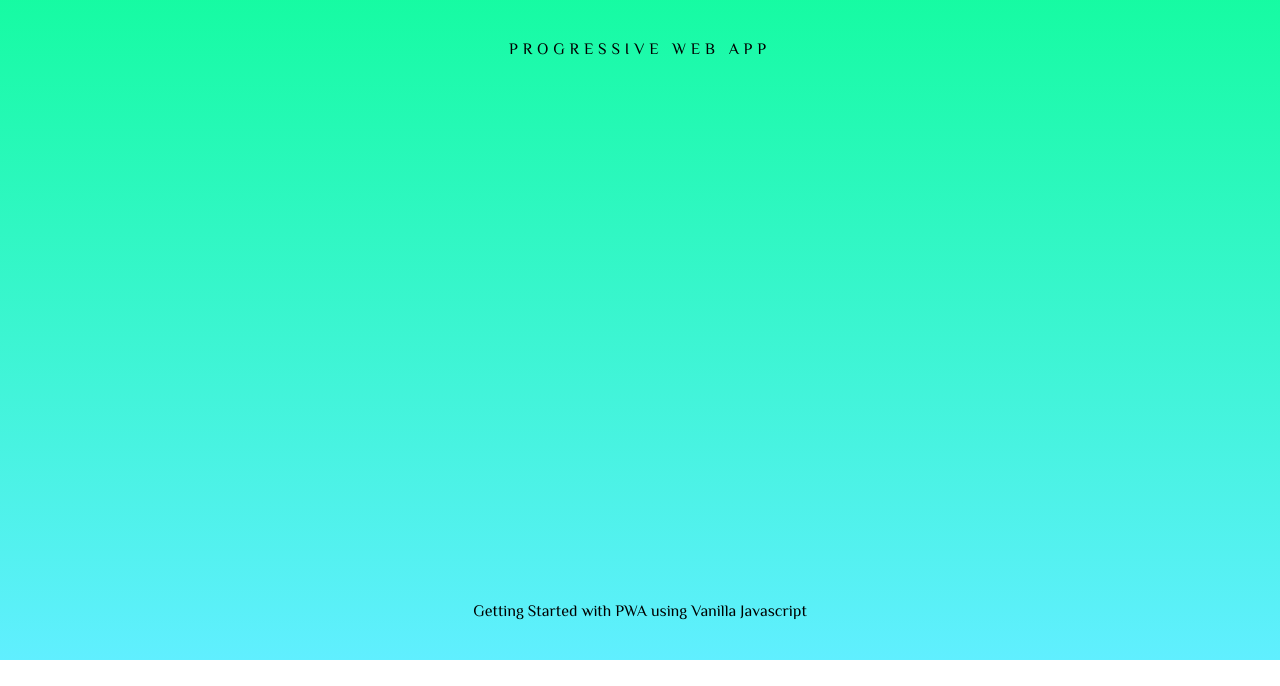
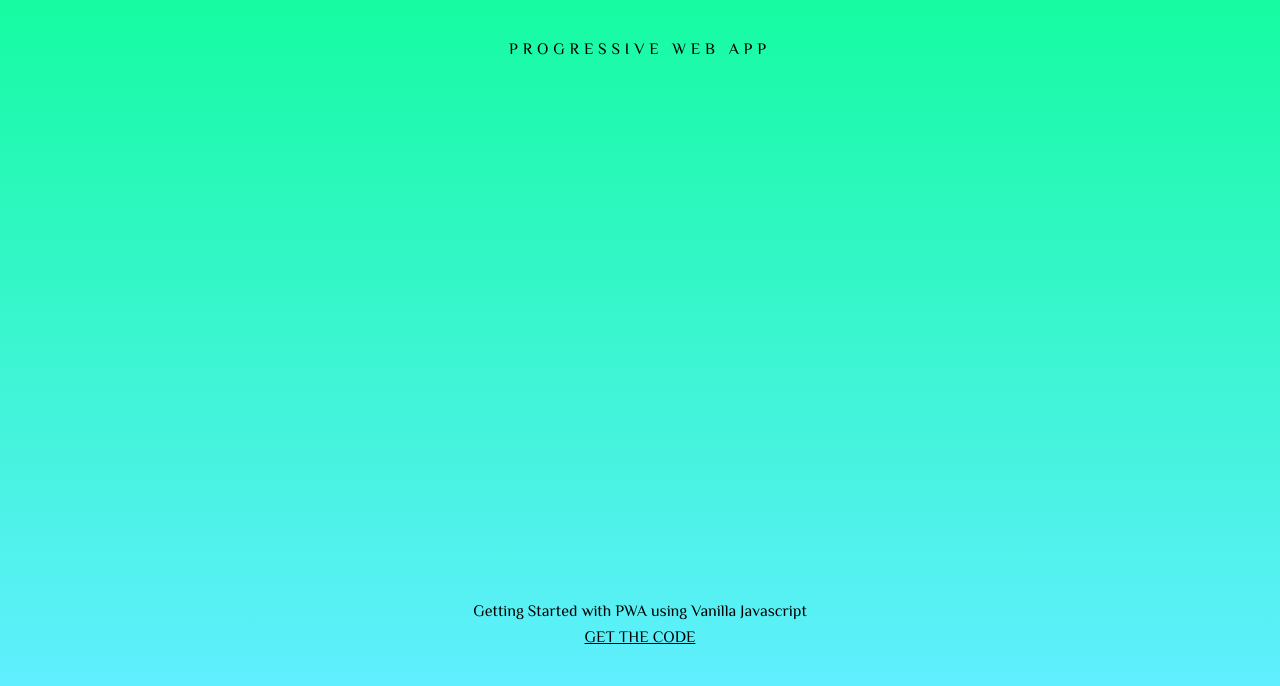
Before and after one commit to d3vkk/ladies-of-lux-pwa, a plain HTML site: page index.html in a window 1280 px wide. Shown: the part 198-884 px from the top of the page. Before the commit the page ends 858 px from the top, so only its background shows below. Drawn offline with Linux system fonts and the light colour scheme.

Commit message:
refactor: Add github link

```diff
--- a/css/main.css
+++ b/css/main.css
@@ -9,6 +9,10 @@ body {
     margin: 2.5rem;
     font-family: "Philosopher", sans-serif;
     background: linear-gradient(180deg, var(--green) 0%, var(--blue) 100%);
+    color: var(--text-color);
+}
+
+a {
     color: var(--text-color);
 }
 
@@ -25,6 +29,10 @@ footer {
     text-align: center;
 }
 
+.github-link{
+    margin-top: .5rem;
+}
+
 h1 {
     font-size: 4rem;
     font-weight: bold;
--- a/index.html
+++ b/index.html
@@ -20,6 +20,9 @@
         </main>
         <footer>
             <div>Getting Started with PWA using Vanilla Javascript</div>
+            <div class="github-link">
+                <a href="http://github.com/d3vkk/ladies-of-lux-pwa">GET THE CODE</a>
+            </div>
         </footer>
 
         <script>
```
